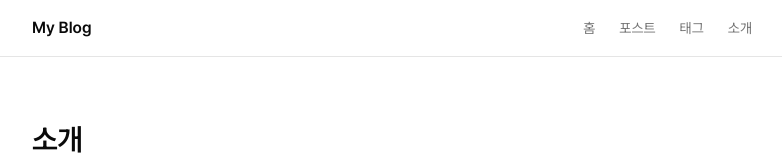
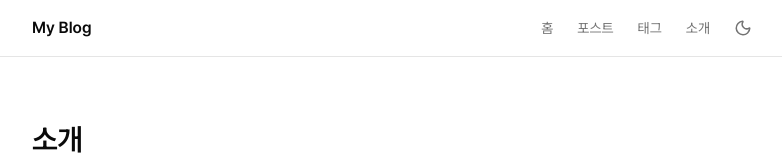
Before and after one commit to seongbin9786/my-blog, a Next.js app: page /about in a window 1280 px wide. Shown: the top 160 px of the page, without its empty margins (248-1030 px from the left). Built offline with nearby package versions, Linux system fonts and the light colour scheme.

Commit message:
feat: add dark mode support with theme toggle
useSyncExternalStore 기반 localStorage/system preference 구독,
FOUC 방지 인라인 스크립트로 hydration 전 테마 즉시 적용

```diff
--- a/app/layout.tsx
+++ b/app/layout.tsx
@@ -4,6 +4,7 @@ import type { Metadata } from 'next';
 import localFont from 'next/font/local';
 
 import { Header } from '@/components/Header';
+import { ThemeProvider } from '@/components/ThemeProvider';
 import { SITE_DESCRIPTION, SITE_NAME, SITE_URL } from '@/lib/constants';
 import { cn } from '@/lib/utils';
 
@@ -52,10 +53,12 @@ export default function RootLayout({
   children: React.ReactNode;
 }>) {
   return (
-    <html lang='ko' className={pretendard.variable}>
+    <html lang='ko' className={pretendard.variable} suppressHydrationWarning>
       <body className={cn(d2coding.variable, 'antialiased')}>
-        <Header />
-        {children}
+        <ThemeProvider>
+          <Header />
+          {children}
+        </ThemeProvider>
       </body>
     </html>
   );
--- a/components/Header/index.tsx
+++ b/components/Header/index.tsx
@@ -1,4 +1,6 @@
 import Link from 'next/link';
+
+import { ThemeToggle } from '../ThemeToggle';
 
 const NAV_LINKS = [
   { href: '/', label: '홈' },
@@ -14,6 +16,7 @@ export const Header = () => {
         <Link href='/' className='font-semibold'>
           My Blog
         </Link>
+        <div className='flex items-center gap-6'>
           <ul className='flex gap-6'>
             {NAV_LINKS.map(({ href, label }) => (
               <li key={href}>
@@ -26,6 +29,8 @@ export const Header = () => {
               </li>
             ))}
           </ul>
+          <ThemeToggle />
+        </div>
       </nav>
     </header>
   );
--- /dev/null
+++ b/components/ThemeProvider.tsx
@@ -0,0 +1,114 @@
+'use client';
+
+import {
+  createContext,
+  useCallback,
+  useContext,
+  useEffect,
+  useMemo,
+  useSyncExternalStore,
+} from 'react';
+
+type Theme = 'light' | 'dark' | 'system';
+
+type ThemeContextValue = {
+  theme: Theme;
+  resolvedTheme: 'light' | 'dark';
+  setTheme: (theme: Theme) => void;
+};
+
+const ThemeContext = createContext<ThemeContextValue | null>(null);
+
+const STORAGE_KEY = 'theme';
+
+const getSystemTheme = (): 'light' | 'dark' =>
+  window.matchMedia('(prefers-color-scheme: dark)').matches ? 'dark' : 'light';
+
+const applyTheme = (resolved: 'light' | 'dark') => {
+  document.documentElement.classList.toggle('dark', resolved === 'dark');
+};
+
+export const useTheme = () => {
+  const context = useContext(ThemeContext);
+  if (!context) {
+    throw new Error('useTheme must be used within ThemeProvider');
+  }
+  return context;
+};
+
+// NOTE: hydration 전에 실행되어 FOUC를 방지하는 인라인 스크립트
+const FOUC_SCRIPT = `
+(function(){
+  try {
+    var t = localStorage.getItem('${STORAGE_KEY}');
+    var d = (!t || t === 'system')
+      ? window.matchMedia('(prefers-color-scheme: dark)').matches
+      : t === 'dark';
+    if (d) document.documentElement.classList.add('dark');
+  } catch(e) {}
+})();
+`;
+
+// NOTE: localStorage와 mediaQuery를 외부 스토어로 구독하기 위한 헬퍼
+const subscribeThemeStore = (callback: () => void) => {
+  window.addEventListener('storage', callback);
+  const mq = window.matchMedia('(prefers-color-scheme: dark)');
+  mq.addEventListener('change', callback);
+  return () => {
+    window.removeEventListener('storage', callback);
+    mq.removeEventListener('change', callback);
+  };
+};
+
+const getThemeSnapshot = (): Theme =>
+  (localStorage.getItem(STORAGE_KEY) as Theme | null) ?? 'system';
+
+const getResolvedSnapshot = (): 'light' | 'dark' => {
+  const theme = getThemeSnapshot();
+
+  return theme === 'system' ? getSystemTheme() : theme;
+};
+
+const SERVER_THEME: Theme = 'system';
+const SERVER_RESOLVED = 'light' as const;
+
+export const ThemeProvider = ({ children }: { children: React.ReactNode }) => {
+  const theme = useSyncExternalStore(
+    subscribeThemeStore,
+    getThemeSnapshot,
+    () => SERVER_THEME,
+  );
+
+  const resolvedTheme = useSyncExternalStore(
+    subscribeThemeStore,
+    getResolvedSnapshot,
+    () => SERVER_RESOLVED,
+  );
+
+  useEffect(() => {
+    applyTheme(resolvedTheme);
+  }, [resolvedTheme]);
+
+  const setTheme = useCallback((next: Theme) => {
+    localStorage.setItem(STORAGE_KEY, next);
+    const resolved = next === 'system' ? getSystemTheme() : next;
+    applyTheme(resolved);
+    // NOTE: 같은 탭 내에서 useSyncExternalStore 리렌더를 트리거
+    window.dispatchEvent(new StorageEvent('storage'));
+  }, []);
+
+  const value = useMemo(
+    () => ({ theme, resolvedTheme, setTheme }),
+    [theme, resolvedTheme, setTheme],
+  );
+
+  return (
+    <ThemeContext.Provider value={value}>
+      <script
+        dangerouslySetInnerHTML={{ __html: FOUC_SCRIPT }}
+        suppressHydrationWarning
+      />
+      {children}
+    </ThemeContext.Provider>
+  );
+};
--- /dev/null
+++ b/components/ThemeToggle.tsx
@@ -0,0 +1,42 @@
+'use client';
+
+import { Moon, Sun } from 'lucide-react';
+import { useSyncExternalStore } from 'react';
+
+import { useTheme } from './ThemeProvider';
+
+const emptySubscribe = () => () => {};
+
+export const ThemeToggle = () => {
+  const { resolvedTheme, setTheme } = useTheme();
+  const mounted = useSyncExternalStore(emptySubscribe, () => true, () => false);
+
+  const toggle = () => {
+    setTheme(resolvedTheme === 'dark' ? 'light' : 'dark');
+  };
+
+  return (
+    <button
+      type='button'
+      onClick={toggle}
+      className='text-muted-foreground hover:text-foreground transition-colors'
+      aria-label={
+        mounted
+          ? resolvedTheme === 'dark'
+            ? '라이트 모드로 전환'
+            : '다크 모드로 전환'
+          : '테마 전환'
+      }
+    >
+      {mounted ? (
+        resolvedTheme === 'dark' ? (
+          <Sun size={18} />
+        ) : (
+          <Moon size={18} />
+        )
+      ) : (
+        <span className='inline-block h-[18px] w-[18px]' />
+      )}
+    </button>
+  );
+};
```
Lines whose indentation alone changed are shown as unchanged.
